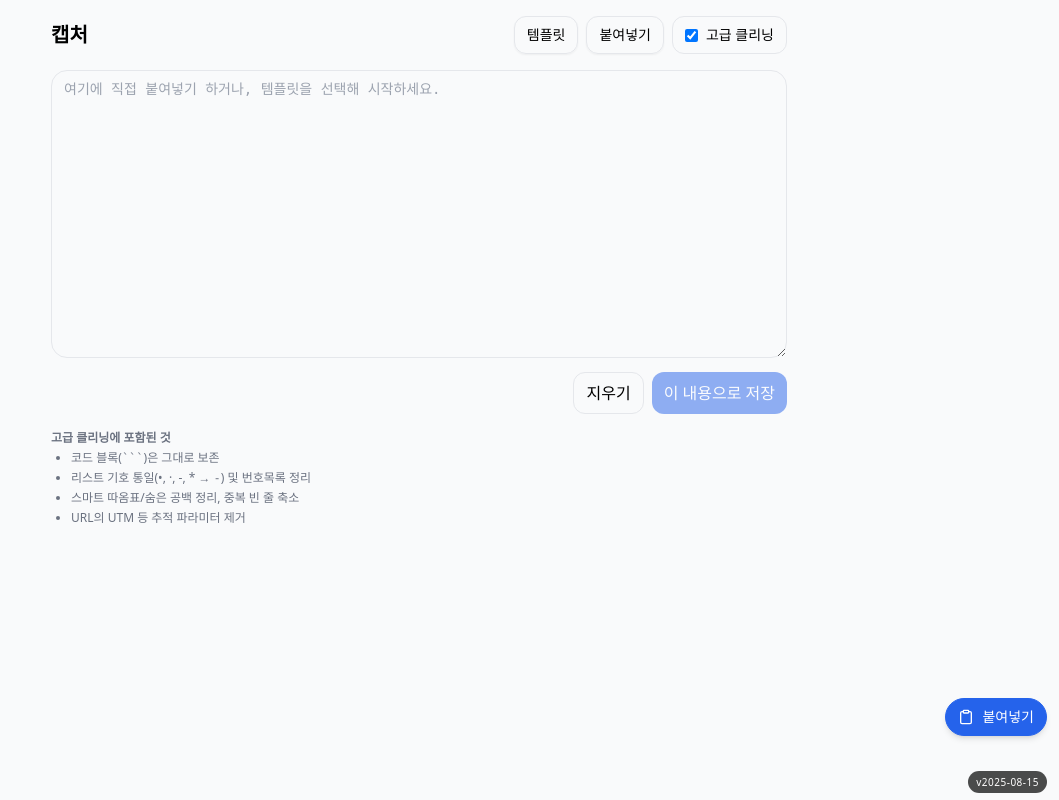
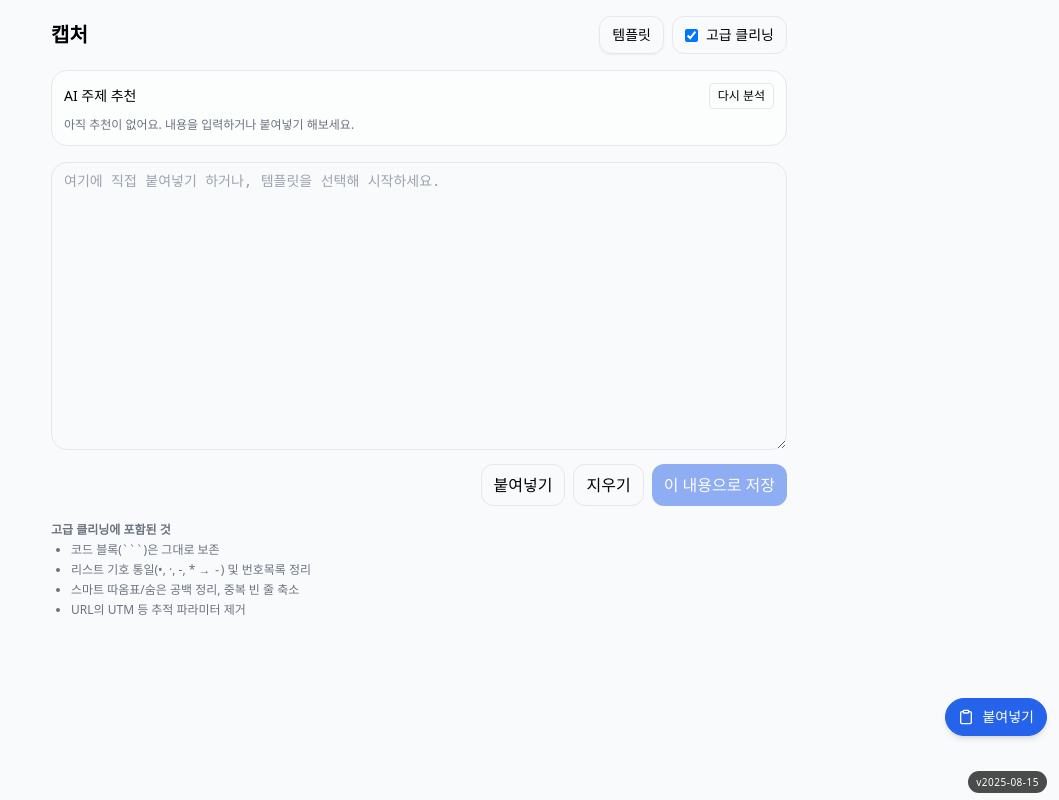
Before and after one commit to joy12000/aibookbeta, a React (Vite) app: page /capture in a window 1280 px wide. Shown: the whole page, without its empty margins (221-1280 px from the left). Built offline with nearby package versions, Linux system fonts and the light colour scheme.

Commit message:
Add files via upload

```diff
--- /dev/null
+++ b/src/lib/topicSuggest.ts
@@ -0,0 +1,47 @@
+// Simple rule-based topic suggestion. Tries to read optional user rules from localStorage.
+export type TopicRule = { name: string; keywords: string[] };
+
+const builtin: TopicRule[] = [
+  { name: "회의", keywords: ["회의", "안건", "의견", "합의", "미팅", "회의록"] },
+  { name: "독서", keywords: ["독서", "책", "인용", "장", "문장", "서평"] },
+  { name: "아이디어", keywords: ["아이디어", "가설", "실험", "메모", "브레인스토밍"] },
+  { name: "건강", keywords: ["운동", "수면", "식단", "건강", "헬스", "스트레칭"] },
+  { name: "학습", keywords: ["학습", "공부", "강의", "강좌", "요약", "노트"] },
+];
+
+function loadUserRules(): TopicRule[] {
+  const keys = ["topicRules", "topic.rules", "topic.rules.json"];
+  for (const k of keys) {
+    try {
+      const raw = localStorage.getItem(k);
+      if (!raw) continue;
+      const arr = JSON.parse(raw);
+      if (Array.isArray(arr)) {
+        return arr
+          .filter(x => x && typeof x.name === "string" && Array.isArray(x.keywords))
+          .map(x => ({ name: x.name, keywords: x.keywords.filter((w: any) => typeof w === "string") }));
+      }
+    } catch {}
+  }
+  return [];
+}
+
+export function suggestTopics(text: string, max = 5): string[] {
+  if (!text || !text.trim()) return [];
+  const rules = [...loadUserRules(), ...builtin];
+  const lc = text.toLowerCase();
+  const hits = new Map<string, number>();
+  for (const r of rules) {
+    for (const kw of r.keywords) {
+      const k = String(kw).toLowerCase();
+      if (!k) continue;
+      if (lc.includes(k)) {
+        hits.set(r.name, (hits.get(r.name) || 0) + k.length);
+      }
+    }
+  }
+  return Array.from(hits.entries())
+    .sort((a, b) => b[1] - a[1])
+    .slice(0, max)
+    .map(([name]) => name);
+}
--- a/src/pages/CapturePage.tsx
+++ b/src/pages/CapturePage.tsx
@@ -2,8 +2,9 @@ import React, { useEffect, useRef, useState } from "react";
 import TemplatePicker from "../components/TemplatePicker";
 import { cleanPaste } from "../lib/cleanPaste";
 import { readClipboardText } from "../lib/clipboard";
+import { suggestTopics } from "../lib/topicSuggest";
 
-// We don't know the exact signature of safeCreateNote; use a lenient type.
+// safeCreateNote import handling
 import * as Safe from "../lib/safeCreateNote";
 type SafeCreateNoteLike = (arg: any) => Promise<string> | string;
 const createNote = (Safe as unknown as { default?: SafeCreateNoteLike; safeCreateNote?: SafeCreateNoteLike });
@@ -20,6 +21,7 @@ export default function CapturePage() {
     const v = localStorage.getItem("smartPaste.enabled");
     return v ? v === "1" : true;
   });
+  const [aiTopics, setAiTopics] = useState<string[]>([]);
   const busyRef = useRef(false);
   const textareaRef = useRef<HTMLTextAreaElement | null>(null);
 
@@ -33,7 +35,7 @@ export default function CapturePage() {
     if (!res.ok) {
       switch (res.reason) {
         case "no_api":
-          setStatus("이 브라우저/설치환경에선 자동 붙여넣기를 쓸 수 없어요. 아래 입력창에 Ctrl/⌘+V로 붙여넣기 해주세요.");
+          setStatus("이 환경에선 자동 붙여넣기를 쓸 수 없어요. 아래 입력창에 Ctrl/⌘+V로 붙여넣기 해주세요.");
           break;
         case "denied":
           setStatus("클립보드 권한이 거부됐어요. 브라우저 설정에서 허용하거나, 아래 입력창에 직접 붙여넣기 해주세요.");
@@ -47,7 +49,11 @@ export default function CapturePage() {
       textareaRef.current?.focus();
       return;
     }
-    await saveNote(res.text);
+    const pasted = useSmartClean ? cleanPaste(res.text) : res.text;
+    setText(prev => (prev ? (prev + (prev.endsWith("\n") ? "" : "\n") + pasted) : pasted));
+    setStatus("붙여넣기 완료");
+    textareaRef.current?.focus();
+    refreshAiTopics(prev => pasted + "\n" + prev);
   }
 
   async function saveNote(rawInput: unknown) {
@@ -61,7 +67,10 @@ export default function CapturePage() {
       }
       setStatus("저장 중…");
       const id = await callCreateNote(processed);
-      // 하드 네비게이션: 기존 앱 규칙 유지
+      if (!id) {
+        setStatus("저장에 실패했어요(빈 ID). 잠시 후 다시 시도해주세요.");
+        return;
+      }
       location.assign(`/note/${encodeURIComponent(id)}`);
     } catch (e) {
       console.error(e);
@@ -72,8 +81,19 @@ export default function CapturePage() {
     }
   }
 
+  function refreshAiTopics(src?: string | ((prev: string) => string)) {
+    const sample = typeof src === "function" ? src(text) : (src ?? text);
+    const sugg = suggestTopics(sample, 5);
+    setAiTopics(sugg);
+  }
+
+  useEffect(() => {
+    refreshAiTopics(text);
+  }, [text]);
+
   return (
     <div className="max-w-3xl mx-auto p-4 space-y-4">
+      {/* 헤더: 상단 '붙여넣기' 버튼은 제거 */}
       <header className="flex items-center justify-between gap-3">
         <h1 className="text-xl font-semibold">캡처</h1>
         <div className="flex items-center gap-2">
@@ -83,12 +103,6 @@ export default function CapturePage() {
               textareaRef.current?.focus();
             }}
           />
-          <button
-            className="px-3 py-2 rounded-xl border shadow-sm text-sm hover:bg-gray-50 dark:hover:bg-gray-800"
-            onClick={handlePasteClick}
-          >
-            붙여넣기
-          </button>
           <label className="flex items-center gap-2 px-3 py-2 rounded-xl border text-sm">
             <input
               type="checkbox"
@@ -106,6 +120,30 @@ export default function CapturePage() {
         </div>
       )}
 
+      {/* AI 주제 추천 - 기존 캡처 페이지에 있던 기능 복귀 */}
+      <section className="rounded-2xl border p-3 bg-white/60 dark:bg-gray-900/50">
+        <div className="flex items-center justify-between">
+          <div className="text-sm font-medium">AI 주제 추천</div>
+          <button
+            className="text-xs px-2 py-1 rounded border hover:bg-gray-50 dark:hover:bg-gray-800"
+            onClick={() => refreshAiTopics()}
+          >
+            다시 분석
+          </button>
+        </div>
+        <div className="mt-2 flex flex-wrap gap-2">
+          {aiTopics.length === 0 ? (
+            <span className="text-xs text-gray-500">아직 추천이 없어요. 내용을 입력하거나 붙여넣기 해보세요.</span>
+          ) : (
+            aiTopics.map(t => (
+              <span key={t} className="text-xs px-2 py-1 rounded-full border bg-gray-50 dark:bg-gray-800">
+                #{t}
+              </span>
+            ))
+          )}
+        </div>
+      </section>
+
       <div className="space-y-2">
         <textarea
           ref={textareaRef}
@@ -114,7 +152,13 @@ export default function CapturePage() {
           placeholder="여기에 직접 붙여넣기 하거나, 템플릿을 선택해 시작하세요."
           className="w-full h-72 px-3 py-2 rounded-2xl border bg-transparent font-mono text-sm"
         />
-        <div className="flex justify-end gap-2">
+        <div className="flex flex-wrap justify-end gap-2">
+          <button
+            className="px-3 py-2 rounded-xl border hover:bg-gray-50 dark:hover:bg-gray-800"
+            onClick={handlePasteClick}
+          >
+            붙여넣기
+          </button>
           <button
             className="px-3 py-2 rounded-xl border hover:bg-gray-50 dark:hover:bg-gray-800"
             onClick={() => setText("")}
```
Also changed, not shown: ADD_TO_index.html.txt (added), UPDATED_FILES.txt, 1 other file (tests, documents, lock files or other folders).
